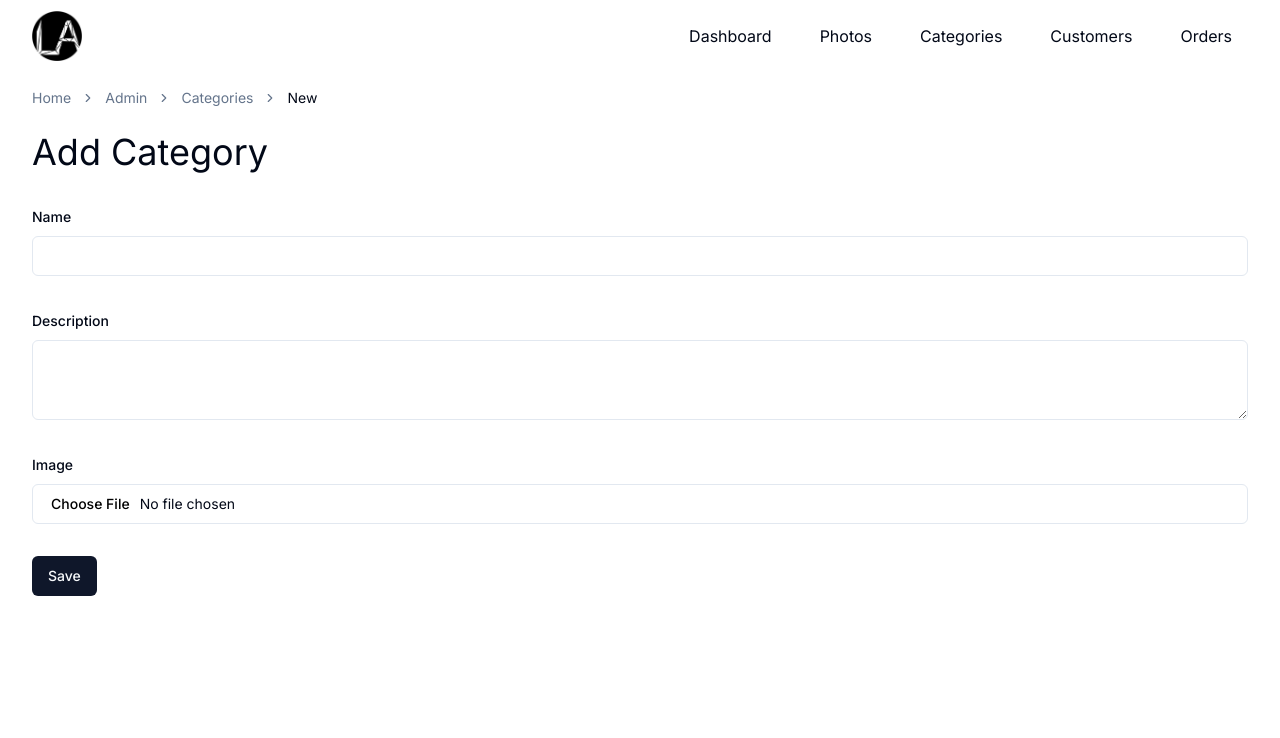
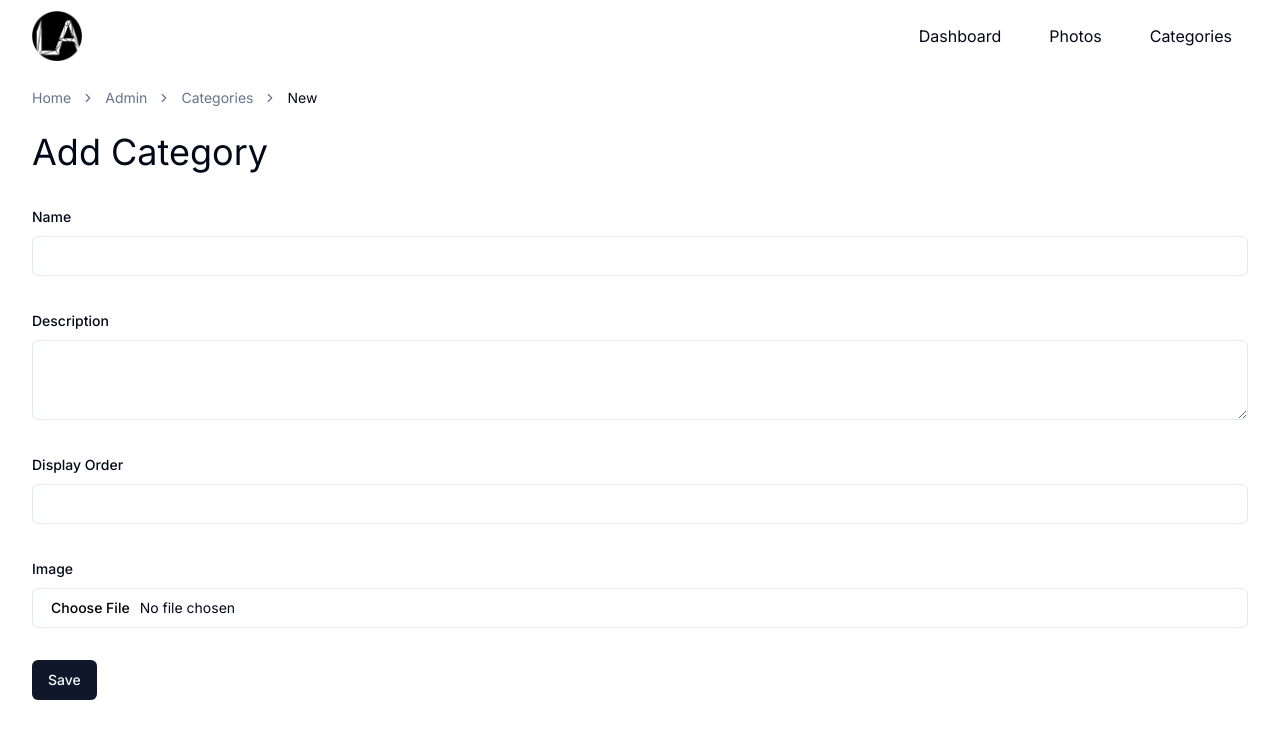
Before and after one commit to laabroms/next-photos, a Next.js app: page /admin/categories/new in a window 1280 px wide. Shown: the top 738 px of the page. Built offline with nearby package versions, Linux system fonts and the light colour scheme; no server answers.

Commit message:
Add diplay order field

```diff
--- a/src/app/(customerFacing)/(categories)/[name]/_components/GalleryAndModal.tsx
+++ b/src/app/(customerFacing)/(categories)/[name]/_components/GalleryAndModal.tsx
@@ -5,6 +5,7 @@ import { ImageGallery } from "@/components/ImageGallery";
 import { useRouter, usePathname, useSearchParams } from "next/navigation";
 import { useLastViewedPhoto } from "@/hooks/useLastViewedPhoto";
 import PhotoModal from "@/components/PhotoModal/PhotoModal";
+import { useDisableRightClick } from "@/hooks/useDisableRightClick";
 
 const widths = [400, 600, 800, 1000];
 const ratios = [1, 2.5, 3, 3, 4];
@@ -15,11 +16,12 @@ export const GalleryAndModal = ({ photos }: { photos: TableImage[] }) => {
   const searchParams = useSearchParams();
   const [lastViewedPhoto, setLastViewedPhoto] = useLastViewedPhoto();
   const photoId = searchParams.get("photoId");
+  useDisableRightClick();
 
   const lastViewedPhotoRef = useRef<HTMLSpanElement>(null);
 
   const handleModalOpen = (imageId: string) => {
-    router.replace(`${pathname}?${searchParams.toString()}&photoId=${imageId}`);
+    router.replace(`${pathname}?photoId=${imageId}`);
   };
 
   const formattedImages = useMemo(
--- a/src/app/(customerFacing)/page.tsx
+++ b/src/app/(customerFacing)/page.tsx
@@ -7,7 +7,7 @@ import { Suspense } from "react";
 const getCategories = cache(() => {
   return db.category.findMany({
     where: { isVisible: true },
-    orderBy: { name: "asc" },
+    orderBy: { displayOrder: "asc" },
   });
 }, ["/", "getCategories"]);
 
--- a/src/app/admin/_actions/categories.ts
+++ b/src/app/admin/_actions/categories.ts
@@ -15,6 +15,7 @@ import { imageSchema } from "./schemas";
 const addSchema = z.object({
   name: z.string().min(1),
   description: z.string().optional(),
+  displayOrder: z.string().optional(),
   image: imageSchema.refine((file) => file.size > 0, "Required"),
 });
 
@@ -46,6 +47,7 @@ export async function addCategory(prevState: unknown, formData: FormData) {
         imageId: uploadResult.public_id,
         height: uploadResult.height,
         width: uploadResult.width,
+        displayOrder: data.displayOrder ? Number(data.displayOrder) : 0,
       },
     });
 
@@ -114,6 +116,7 @@ export async function updateCategory(
       imageId,
       width,
       height,
+      displayOrder: Number(data.displayOrder),
     },
   });
 
--- a/src/app/admin/categories/_components/CategoryForm.tsx
+++ b/src/app/admin/categories/_components/CategoryForm.tsx
@@ -43,6 +43,18 @@ export function CategoryForm({ category }: { category?: Category | null }) {
         )}
       </div>
       <div className="space-y-2">
+        <Label htmlFor="displayOrder">Display Order</Label>
+        <Input
+          type="number"
+          id="displayOrder"
+          name="displayOrder"
+          defaultValue={category?.displayOrder || ""}
+        />
+        {error.displayOrder && (
+          <div className="text-destructive">{error.displayOrder}</div>
+        )}
+      </div>
+      <div className="space-y-2">
         <Label htmlFor="image">Image</Label>
         <Input type="file" id="image" name="image" required={!category} />
         {!!category && (
--- a/src/components/CloudinaryImage/CloudinaryImage.tsx
+++ b/src/components/CloudinaryImage/CloudinaryImage.tsx
@@ -1,5 +1,6 @@
 "use client";
 import { CldImage } from "next-cloudinary";
+import { cn } from "@/lib/utils";
 
 type CloudinaryImageType = {
   imageId: string;
@@ -27,7 +28,7 @@ const CloudinaryImage = ({
       src={imageId}
       sizes={sizes ?? "100vw"}
       alt={alt}
-      className={withBorderRadius ? "rounded" : ""}
+      className={cn(withBorderRadius ? "rounded" : "", rest.className)}
       {...rest}
     />
   );
--- a/src/components/ImageGallery/ImageGallery.tsx
+++ b/src/components/ImageGallery/ImageGallery.tsx
@@ -1,4 +1,4 @@
-import { forwardRef, LegacyRef, Ref, useId } from "react";
+import { forwardRef, LegacyRef, Ref, useEffect, useId } from "react";
 import {
   GalleryCalculationProps,
   calculateImageSizes,
@@ -124,6 +124,7 @@ export const ImageGallery = ({
                         .join(", ") +
                       `, ${(percentVw / 100) * sizes[sizes.length - 1][i]}vw`
                     }
+                    className="hover:opacity-90 transition-opacity"
                   />
                 </span>
               </button>
--- a/src/components/PhotoModal/SharedPhotoModal.tsx
+++ b/src/components/PhotoModal/SharedPhotoModal.tsx
@@ -44,8 +44,6 @@ export default function SharedPhotoModal({
   });
 
   const currentImage = photos[index];
-
-  console.log(direction);
 
   return (
     <MotionConfig
--- /dev/null
+++ b/src/hooks/useDisableRightClick.ts
@@ -0,0 +1,13 @@
+import { useEffect } from "react";
+
+export const useDisableRightClick = () => {
+  useEffect(() => {
+    const handleContextmenu = (e: MouseEvent) => {
+      e.preventDefault();
+    };
+    document.addEventListener("contextmenu", handleContextmenu);
+    return () => {
+      document.removeEventListener("contextmenu", handleContextmenu);
+    };
+  }, []);
+};
--- a/src/navigation/routes.ts
+++ b/src/navigation/routes.ts
@@ -67,10 +67,10 @@ export const userNavItems: NavItem[] = [
     label: "Home",
     href: ROUTES.HOME.PATH,
   },
-  {
-    label: "About",
-    href: ROUTES.ABOUT.PATH,
-  },
+  // {
+  //   label: "About",
+  //   href: ROUTES.ABOUT.PATH,
+  // },
 ];
 
 export const adminNavItems: NavItem[] = [
@@ -86,12 +86,4 @@ export const adminNavItems: NavItem[] = [
     label: "Categories",
     href: ROUTES.ADMIN.CATEGORIES.BASE.PATH,
   },
-  {
-    label: "Customers",
-    href: ROUTES.ADMIN.CUSTOMERS.PATH,
-  },
-  {
-    label: "Orders",
-    href: ROUTES.ADMIN.ORDERS.PATH,
-  },
 ];
```
Also changed, not shown: 2 other files (tests, documents, lock files or other folders).
